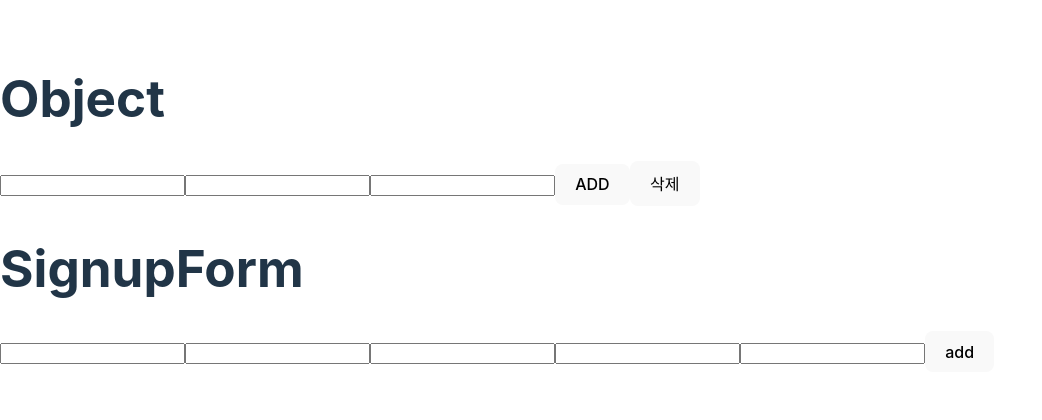
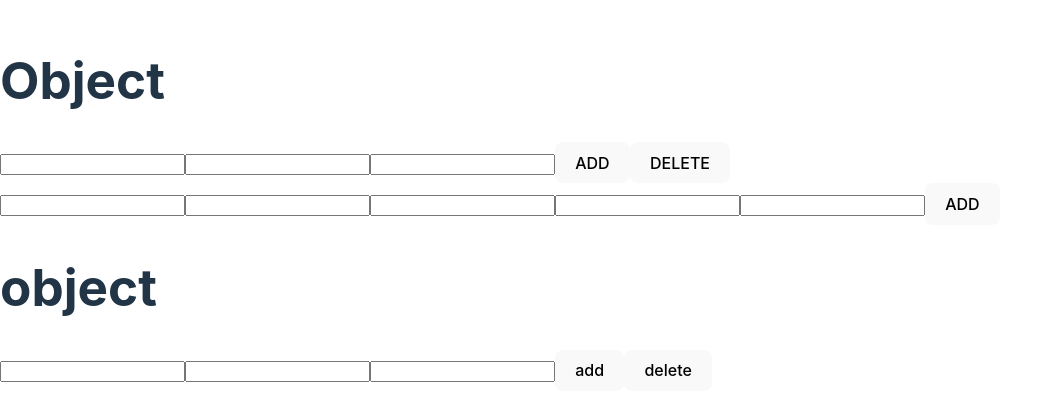
Before and after one commit to kunghwan/react-basic, a React (Vite) app: page / in a window 1280 px wide. Shown: the part 196-616 px from the top of the page, without its empty margins (0-1042 px from the left). Built offline with nearby package versions, Linux system fonts and the light colour scheme.

Commit message:
useState remind

```diff
--- a/src/App.jsx
+++ b/src/App.jsx
@@ -6,6 +6,7 @@ import Like from "./Like";
 
 const App = () => {
   const [name, setName] = useState("유경환");
+  const [count, setCount] = useState(0);
   return (
     <div>
       <Header name={name} />
@@ -17,7 +18,7 @@ const App = () => {
         onChange={(e) => setName(e.target.value)}
       />
       <Footer name={name} />
-      <Counter />
+      <Counter count={count} setCount={setCount} />
       <Like />
     </div>
   );
--- a/src/Counter.jsx
+++ b/src/Counter.jsx
@@ -1,8 +1,4 @@
-import { useState } from "react";
-
-const Counter = () => {
-  const [count, setCount] = useState(0);
-
+const Counter = ({ count, setCount }) => {
   return (
     <div>
       <h1>Counter : {count}</h1>
--- a/src/Object.jsx
+++ b/src/Object.jsx
@@ -1,137 +1,146 @@
+// React의 useState 훅을 import합니다.
 import { useState } from "react";
+// SignupForm 컴포넌트를 import합니다. 이 컴포넌트는 다른 파일에서 정의되어 있을 것입니다.
 import SignupForm from "./SignupForm";
 
 const Object = () => {
-  const a = {};
-  const b = [];
-
-  console.log(typeof a, typeof b);
-
-  //   const [email, setEmail] = useState("");
-  //   const [password, setPassword] = useState("");
-
+  // signinProps 상태를 초기화합니다. 이메일, 비밀번호, 이름을 관리합니다.
   const [signinProps, setSigninProps] = useState({
-    email: "",
-    password: "",
-    name: "",
+    email: "", // 이메일 상태는 빈 문자열로 초기화
+    password: "", // 비밀번호 상태는 빈 문자열로 초기화
+    name: "", // 이름 상태는 빈 문자열로 초기화
   });
 
+  // 입력 필드의 변화가 있을 때마다 호출되는 함수입니다.
   const onChange = (e) => {
-    const { value, name } = e.target;
+    // 입력된 값에서 name과 value를 추출합니다.
+    const { name, value } = e.target;
+    // // destructuring을 사용하지 않으면 이렇게 작성할 수도 있습니다.
+    // const name = e.target.name;
+    // const value = e.target.value;
 
+    // 현재 state 값을 콘솔에 출력 (디버깅 용도)
+    console.log(signinProps[name]);
+
+    // 상태를 업데이트합니다. prev는 기존 상태이고, [name]: value로 해당 필드만 업데이트
     setSigninProps((prev) => ({ ...prev, [name]: value }));
-
-    console.log(e.target.value, e.target.name);
   };
 
-  const [array, setArray] = useState(["이형진", "서준성", "양영탁", "요한"]);
+  // 이름 리스트를 관리하는 상태입니다.
+  const [array, setArray] = useState(["이형진", "오윤환", "서준성", "양영탁"]);
 
+  // ADD 버튼을 클릭했을 때 호출되는 함수입니다.
   const onSubmit = () => {
+    // 이름이 비어있으면 alert을 띄웁니다.
     if (signinProps.name.length === 0) {
-      return alert("이름을 입력해주세요");
+      return alert("이름을 입력해주세요."); // "이름을 입력해주세요."
     }
+
+    // 이름을 기존 배열에 추가합니다.
     setArray((prev) => {
-      let copy = [...prev, signinProps.name];
+      let copy = [...prev, signinProps.name]; // 새로운 배열을 만들어서 기존 배열에 이름을 추가
 
-      console.log(copy);
-      return copy;
+      console.log(copy); // 새로운 배열을 콘솔에 출력
+      return copy; // 새로운 배열을 반환
+    });
 
-      //   return [...prev, signinProps.name];
-      //
-    });
-    // console.log(array, signinProps.name);
+    // 혹은 아래처럼 한 줄로도 작성할 수 있습니다.
+    // setArray(prev => [ ...prev, signinProps.name ])
   };
 
+  // DELETE 버튼을 클릭했을 때 호출되는 함수입니다.
   const onDelete = () => {
+    // signinProps에서 이름을 추출합니다.
     const { name } = signinProps;
+
+    // 이름이 비어있으면 alert을 띄웁니다.
     if (name.length === 0) {
-      return alert("이름 입력 ㄱㄱ");
+      return alert("이름 입력 ㄱㄱ"); // "이름 입력 ㄱㄱ" (이름 입력을 요구하는 메시지)
     }
 
+    // 배열에서 이름의 인덱스를 찾습니다.
     const index = array.findIndex((person) => person === name);
+
+    // 이름이 배열에 존재하지 않으면 존재하지 않는다고 alert을 띄웁니다.
     if (index < 0) {
-      return alert("존재 ㄴㄴ");
+      return alert("존재ㄴㄴ"); // "존재하지 않음" 메시지
     }
 
+    // 삭제할 이름을 콘솔에 출력 (디버깅 용도)
     console.log(array[index]);
 
-    // setArray((prev) => {
-    //   let copy = [...prev];
-    //   copy.splice(index, 1);
+    // 배열에서 해당 이름을 삭제합니다.
+    setArray((prev) => {
+      let copy = prev.filter((person) => person !== name); // 해당 이름을 제외한 새로운 배열을 만듬
 
-    //   console.log(copy);
-    //   return copy;
-    // });
-
-    setArray((prev) => {
-      let copy = prev.filter((person) => person !== name);
-
-      console.log(copy);
-      return copy;
+      console.log(copy); // 새로운 배열을 콘솔에 출력
+      return copy; // 새로운 배열을 반환
     });
 
+    // 혹은 아래처럼 한 줄로도 작성할 수 있습니다.
     // setArray(prev => prev.filter(person => person !== name))
   };
 
+  // users 배열을 관리하는 상태입니다. 여러 사용자 정보를 담고 있습니다.
   const [users, setUsers] = useState([
     {
-      name: "서준성",
-      address: "대전 중구",
-      moblie: "454645465",
-      password: "2131212",
-      email: "sdfsdfsdf",
+      name: "서준성", // 사용자 이름
+      address: "대전 중구", // 사용자 주소
+      mobile: "01012341234", // 사용자 모바일 번호
+      password: "123123", // 사용자 비밀번호
+      email: "sjs@dw.com", // 사용자 이메일
     },
     {
       name: "양영탁",
       address: "울산",
-      moblie: "454645465",
-      password: "2131212",
-      email: "sdfsdfsdf",
+      mobile: "01012341233",
+      password: "123123",
+      email: "yyt@dw.com",
     },
   ]);
 
+  // 새로운 사용자를 추가하는 비동기 함수입니다.
   const addUser = (user) =>
     new Promise((resolve, reject) => {
       setTimeout(() => {
+        // 새로운 사용자를 기존 사용자 배열에 추가
         setUsers((prev) => [...prev, user]);
 
-        resolve("회원가입되었습니다");
-      }, 1000);
+        // 성공적으로 추가되었다는 메시지
+        resolve("회원가입 되었습니다.");
+      }, 1000); // 1초 후에 실행되도록 설정 (네트워크 요청을 시뮬레이션)
     });
 
   return (
     <div>
       <h1>Object</h1>
+
+      {/* 이메일, 비밀번호, 이름을 입력하는 필드들 */}
       <input
         type="text"
-        value={signinProps.email}
-        // onChange={(e) =>
-        //   setSigninProps((prev) => ({ ...prev, email: e.target.value }))
-        // }
-        // return없이 내뱉을 때는 괄호안에 중괄호를 쓴다
-        // callback 함수를 사용해서 객체를 return 할때 한줄로 작성하고 싶다면 return없애고 () 안에 {}를 사용한 뒤 객체 입력하면 됨
-        onChange={onChange}
-        name="email"
+        value={signinProps.email} // 이메일 상태 값 바인딩
+        onChange={onChange} // 입력이 변경될 때마다 onChange 함수 호출
+        name="email" // 이름은 email로 지정
       />
       <input
         type="password"
-        value={signinProps.password}
-        onChange={onChange}
-        name="password"
-        // onChange={(e) =>
-        //   setSigninProps((prev) => ({ ...prev, password: e.target.value }))
-        // }
+        value={signinProps.password} // 비밀번호 상태 값 바인딩
+        onChange={onChange} // 입력이 변경될 때마다 onChange 함수 호출
+        name="password" // 이름은 password로 지정
       />
       <input
         type="text"
-        value={signinProps.name}
-        onChange={onChange}
-        name="name"
+        value={signinProps.name} // 이름 상태 값 바인딩
+        onChange={onChange} // 입력이 변경될 때마다 onChange 함수 호출
+        name="name" // 이름은 name으로 지정
       />
+
+      {/* ADD 버튼 클릭 시 onSubmit 함수 실행 */}
       <button onClick={onSubmit}>ADD</button>
-      <button onClick={onDelete}>삭제</button>
 
-      <h1>SignupForm</h1>
+      {/* DELETE 버튼 클릭 시 onDelete 함수 실행 */}
+      <button onClick={onDelete}>DELETE</button>
+
       <SignupForm users={users} setUsers={setUsers} addUser={addUser} />
     </div>
   );
--- /dev/null
+++ b/src/RemindObject.jsx
@@ -0,0 +1,78 @@
+import { useState } from "react";
+
+const RemindObject = () => {
+  const [user, setUser] = useState({
+    email: "",
+    name: "",
+    password: "",
+  });
+
+  const onChange = (e) => {
+    e.preventDefault();
+
+    const name = e.target.name;
+    const value = e.target.value;
+
+    console.log(user[name]);
+
+    setUser((prev) => ({ ...prev, [name]: value }));
+  };
+
+  const [array, setArray] = useState(["서준성", "이형진", "양영탁", "오윤환"]);
+
+  const onSubmit = () => {
+    if (user.name.length === 0) {
+      return alert("이름입력 ㄱㄱ");
+    }
+    setArray((prev) => {
+      let copy = [...prev, user.name];
+      console.log(copy);
+      return copy;
+    });
+
+    // setArray((prev) => [...prev, user.name]);
+  };
+
+  const onDelete = () => {
+    const { name } = user;
+
+    if (name.length === 0) {
+      return alert("이름입력 ㄱㄱ");
+    }
+
+    const index = array.findIndex((person) => person === name);
+
+    if (index < 0) {
+      return alert("중복인데 ");
+    }
+
+    console.log(array[index]);
+
+    setArray((prev) => {
+      let copy = prev.filter((person) => person !== name); // 해당 이름을 제외한 새로운 배열을 만듬
+
+      console.log(copy); // 새로운 배열을 콘솔에 출력
+      return copy; // 새로운 배열을 반환
+    });
+    // setArray((prev) => prev.filter((item) => item !== name));
+  };
+
+  return (
+    <div>
+      <h1>object</h1>
+      <input type="text" value={user.email} onChange={onChange} name="email" />
+      <input type="text" value={user.name} onChange={onChange} name="name" />
+
+      <input
+        type="password"
+        value={user.password}
+        onChange={onChange}
+        name="password"
+      />
+      <button onClick={onSubmit}>add</button>
+      <button onClick={onDelete}>delete</button>
+    </div>
+  );
+};
+
+export default RemindObject;
--- a/src/SignupForm.jsx
+++ b/src/SignupForm.jsx
@@ -11,16 +11,17 @@ const SignupForm = ({ users, setUsers, addUser }) => {
 
   const { address, email, mobile, name, password } = user;
 
-  //  1. onchange => 5가지의 인풋에 반응 할 수 있는 함수 만들기
-  // 각각의 인풋의 값을 변경할 때마다 해당하는 값만 변경할 수 있는 함수
-  const onChange = (e) => {
-    const { name, value } = e.target;
+  // 1. onChange => 5가지의 인풋에 반응할 수 잇는 함수 만들기 각각의 인풋의 값을 변경할 때마다 해당하는 값만 변경할 수 있는 함수를 만드세요.
+  const onChange = (event) => {
+    const { name, value } = event.target;
     setUser((prev) => ({ ...prev, [name]: value }));
     // 객체[]는 객체 안의 값을 접근하는 방법
-    //  user['name'] = user.name
+    // 예 ) user['name'] = user.name
   };
+
   // 2. onSubmit라는 함수를 만들고 동일한 유저가 있는지 검사 후 없으면 추가할 준비가 됨. console.log(props)
   const onSubmit = () => {
+    // early return 예외처리
     if (email.length === 0) {
       return alert("email ㄱㄱ");
     }
@@ -38,31 +39,27 @@ const SignupForm = ({ users, setUsers, addUser }) => {
     }
 
     // 중복된 유저 검사
-    // const index = users.findIndex(
-    //   (person) => person.email === user.email && person.mobile === user.mobile
-    // );
+    // const index = users.findIndex((person) => person.email === user.email && person.mobile === user.mobile)
     // if (index >= 0) {
-    //   return alert("이미 가입됨");
+    //   return alert("이미 가입됨 ㄴㄴ")
     // }
 
     const found = users.find(
-      (person) => user.email && person.mobile === user.mobile
+      (person) => person.email === user.email && person.mobile === user.mobile
     );
     if (found) {
-      return alert("이미 가입됨");
+      return alert("이미 가입됨 ㄴㄴ");
     }
-
     // 회원탈퇴
     // 회원이 있는지 검사
-    // if(!found){} // 변수 앞에 !를 붙여서 undefined를 표현
+    // if ( ! found ){ } //  변수앞에 ! 를 붙여서 undefined를 표현
 
-    // addUser(user).then((res) => alert(res));
-
+    // addUser(user).then((res) => alert(res))
     setUsers((prev) => [...prev, user]);
-    alert("유저가 추가");
+    alert("유저가 추가되었습니다.");
   };
 
-  // 3. 유저검사 후 동일한 유저가 없으면 추가하기
+  // 3. 유저 검사 후 동일한 유저가 없으면 추가하기
 
   return (
     <form
@@ -78,10 +75,11 @@ const SignupForm = ({ users, setUsers, addUser }) => {
         onChange={onChange}
         name="password"
       />
-      <input type="text" value={address} onChange={onChange} name="address" />
       <input type="text" value={mobile} onChange={onChange} name="mobile" />
       <input type="text" value={name} onChange={onChange} name="name" />
-      <button>add</button>
+      <input type="text" value={address} onChange={onChange} name="address" />
+
+      <button>ADD</button>
     </form>
   );
 };
--- a/src/main.jsx
+++ b/src/main.jsx
@@ -3,10 +3,12 @@ import { createRoot } from "react-dom/client";
 import "./index.css";
 import App from "./App.jsx";
 import Object from "./Object.jsx";
+import RemindObject from "./RemindObject.jsx";
 
 createRoot(document.getElementById("root")).render(
   <StrictMode>
     {/* <App /> */}
     <Object />
+    <RemindObject />
   </StrictMode>
 );
```
